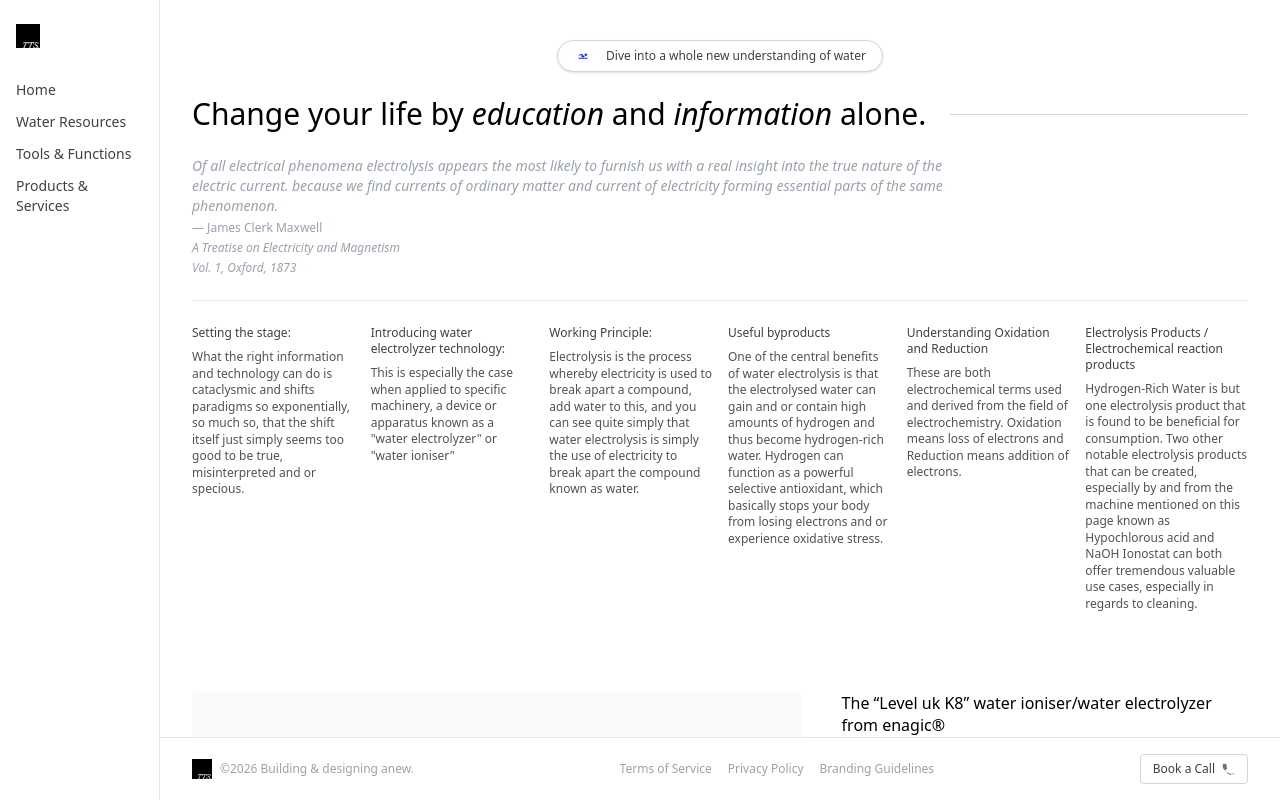
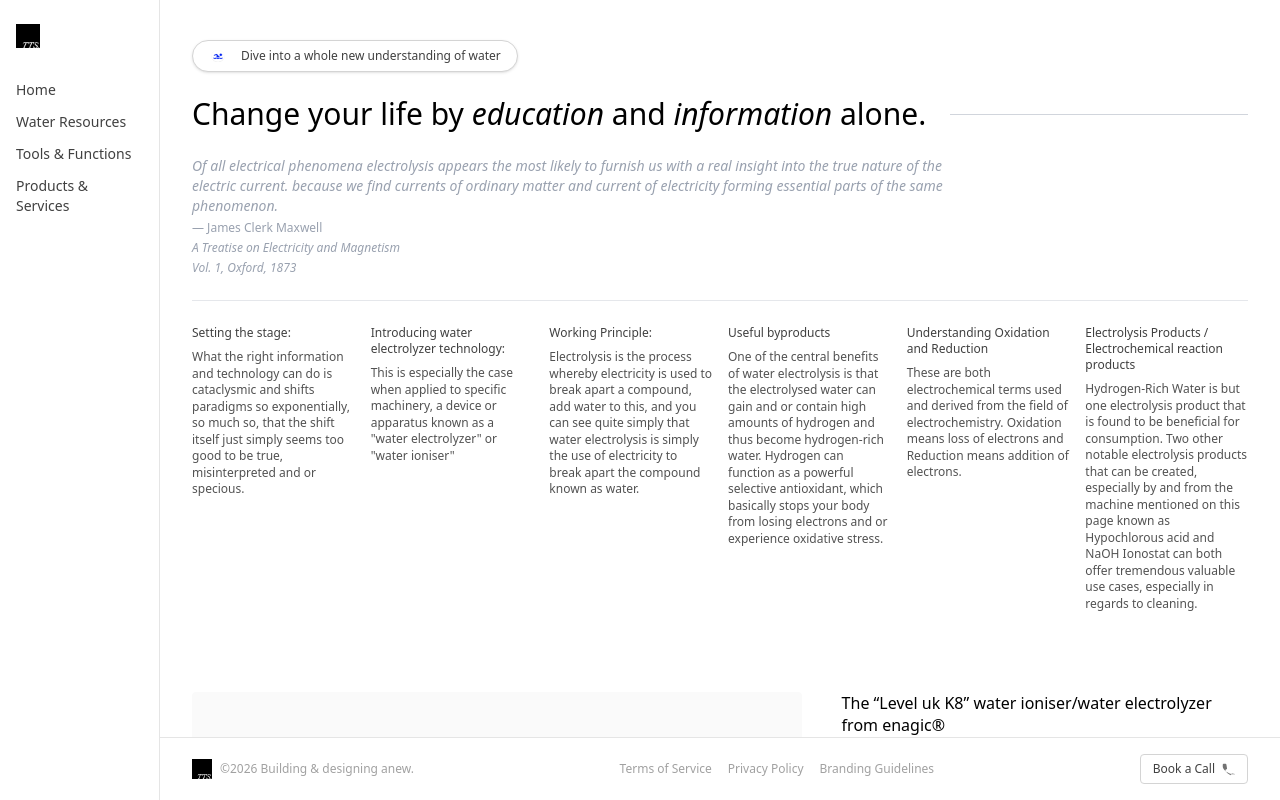
Before and after one commit to telluricaquarian/thethinkingspiritrepo, a Next.js app: page / in a window 1280 px wide. Built offline with nearby package versions, Linux system fonts and the light colour scheme.

Commit message:
Hero pill: align left (remove justify-center)

```diff
--- a/components/DesktopHome.tsx
+++ b/components/DesktopHome.tsx
@@ -58,7 +58,7 @@ export default function DesktopHome() {
           <div className="pt-10 px-8 pb-10 space-y-6">
 
             {/* Top pill */}
-            <div className="flex justify-center">
+            <div className="flex">
               <span className="inline-flex items-center gap-1.5 rounded-full border border-neutral-300 bg-white px-4 py-1.5 text-xs text-neutral-700 shadow-sm">
                 {/* eslint-disable-next-line @next/next/no-img-element */}
                 <img src="/images/diveicon.png" alt="" aria-hidden="true" className="h-[18px] w-[18px] mr-2 object-contain" />
```
